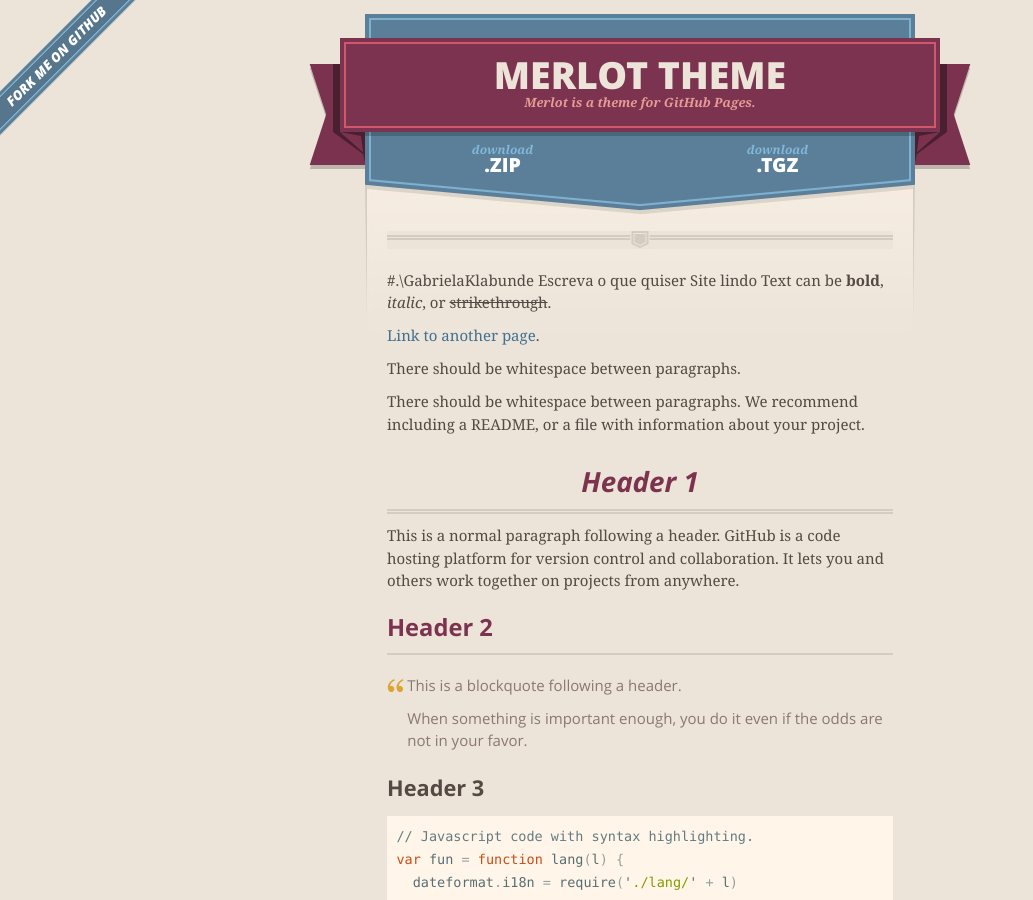
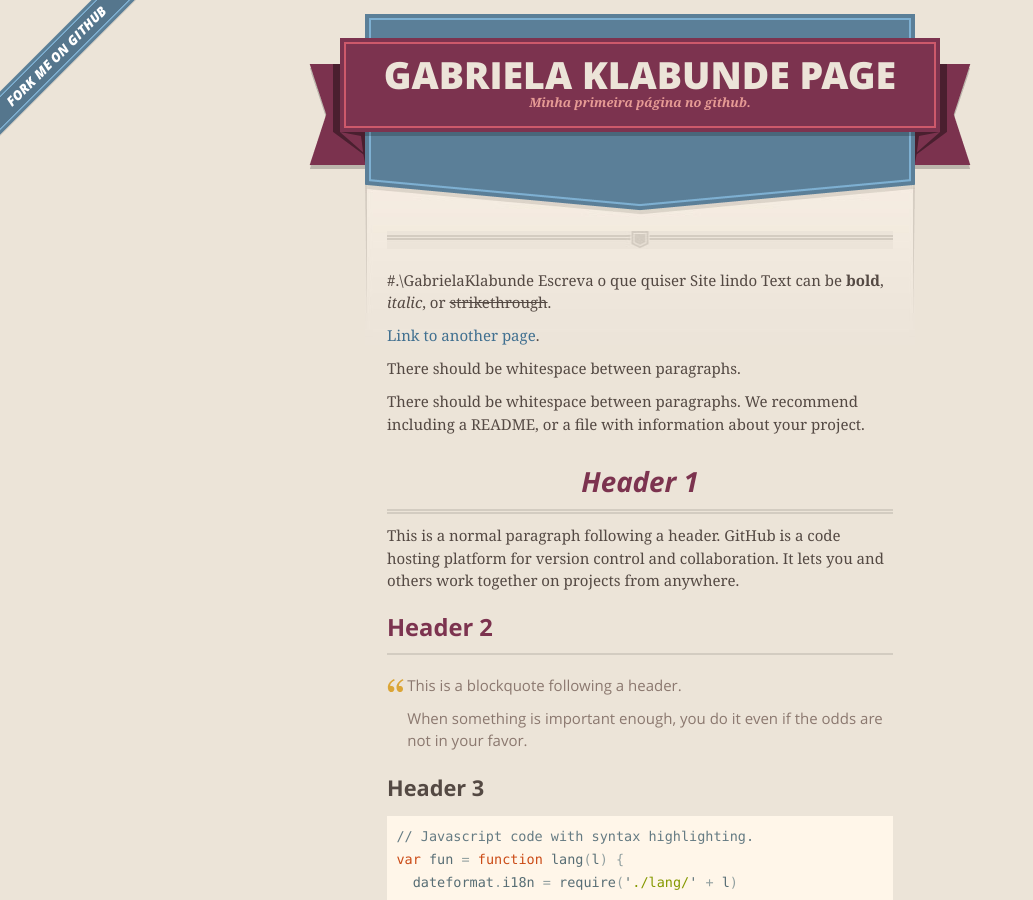
Before and after one commit to GabrielaKlabunde/GabrielaKlabunde.github.io, a Jekyll site: the page built from index.md, in a window 1280 px wide and 900 px high. Shown: the whole window, without its empty margins (0-1033 px from the left). Built offline with Jekyll 4.4.1, drawn with Linux system fonts in a browser that asks for light colours.

Commit message:
Atualização do config.yml

```diff
--- a/_config.yml
+++ b/_config.yml
@@ -1,5 +1,5 @@
-title: Merlot theme
-description: Merlot is a theme for GitHub Pages.
-show_downloads: true
+title: Gabriela Klabunde Page
+description: Minha primeira página no github.
+show_downloads: false
 google_analytics:
 theme: jekyll-theme-merlot
```
